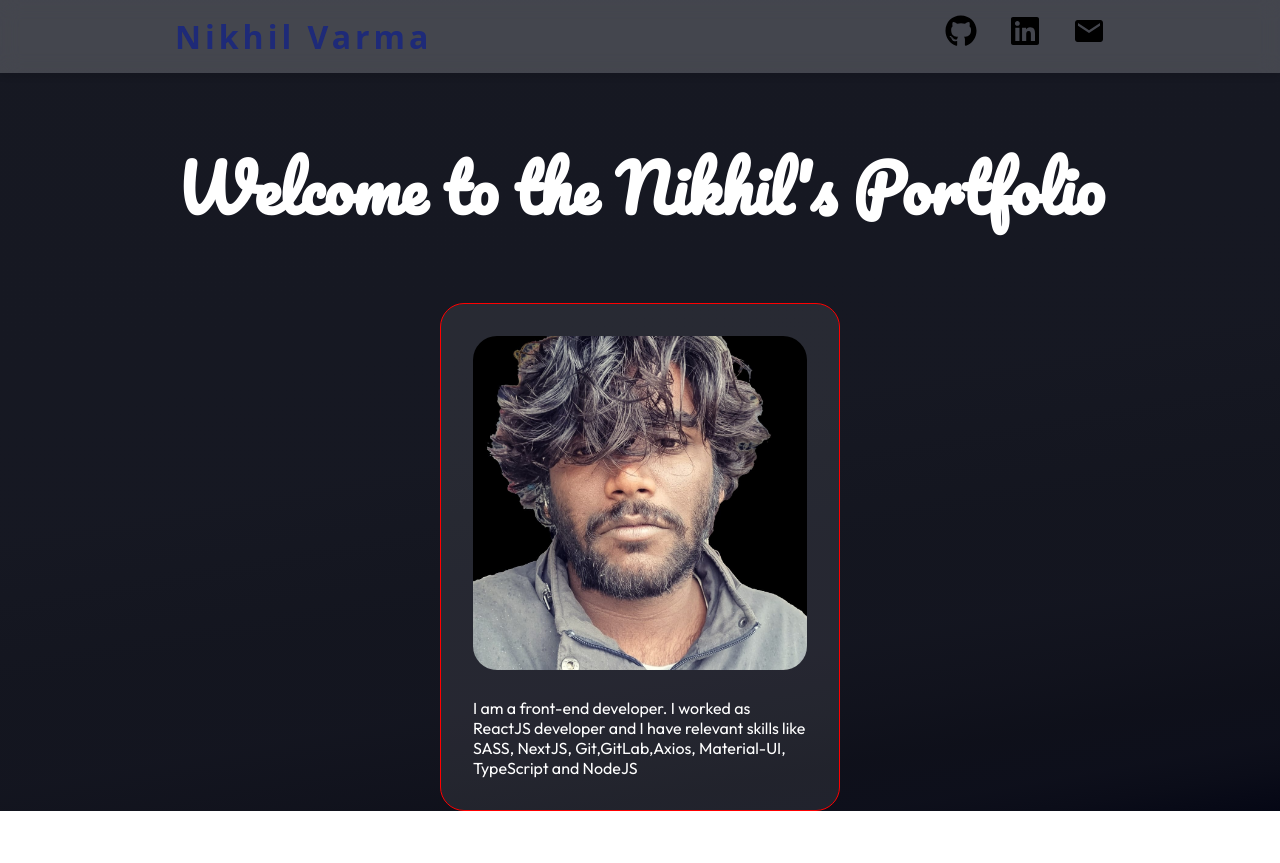
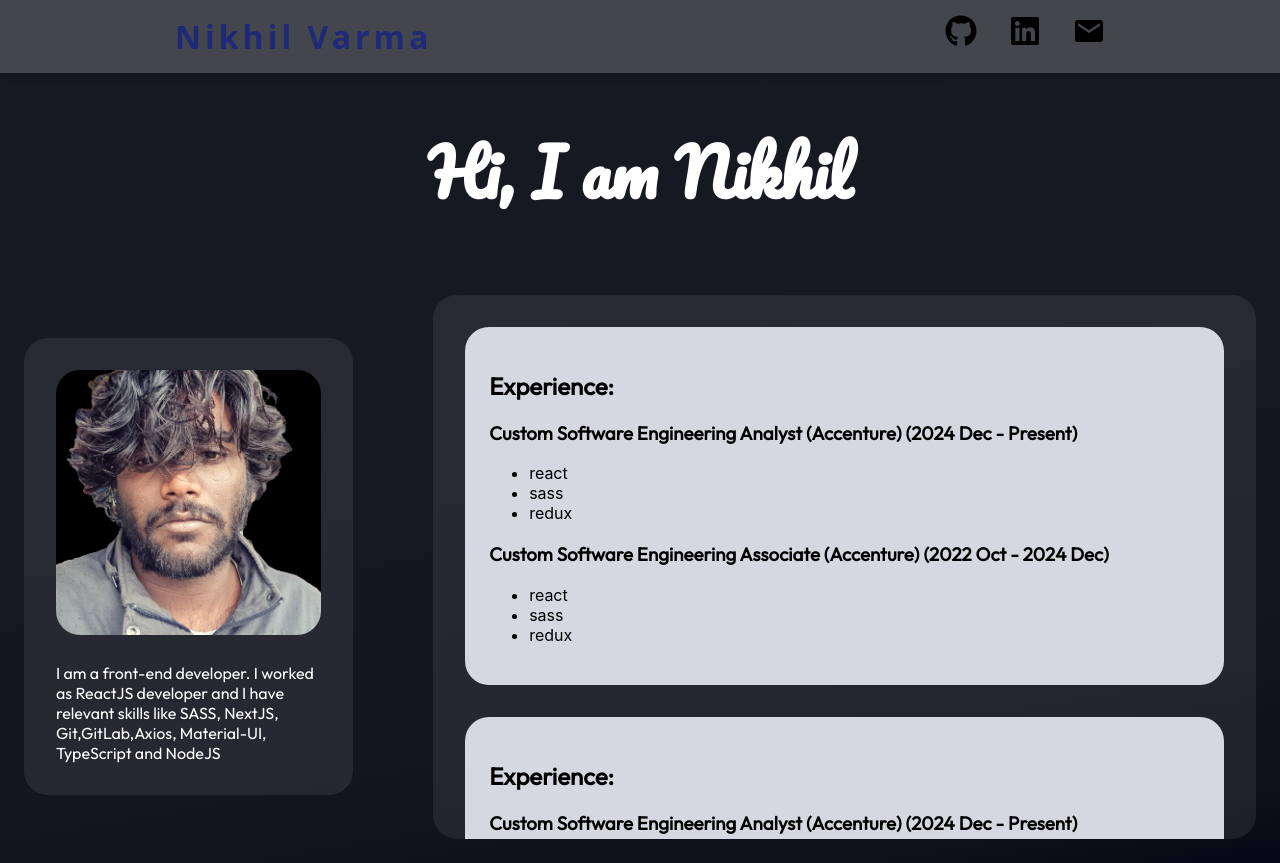
Before and after one commit to nikhilvarma140/personal_portfolio, a React (Create React App) app: page / in a window 1280 px wide. Before the commit the page ends 811 px from the top, so only its background shows below. Built offline with nearby package versions, Linux system fonts and the light colour scheme; a web font is replaced by a local one.

Commit message:
added cards

```diff
--- /dev/null
+++ b/src/components/Detail.css
@@ -0,0 +1,16 @@
+.detail_card{
+    background-color: #d6d8e1;    ;
+    border-radius: 1.5rem;
+    color: black;
+    padding: 1.5rem;
+}
+
+.title h2{
+    font-family: "Outfit", sans-serif;;
+    font-weight: 900;
+}
+.subtitle h3{
+    font-family: "Outfit", sans-serif;
+    font-weight: 700;
+    color: black;
+}
--- /dev/null
+++ b/src/components/Detail.jsx
@@ -0,0 +1,41 @@
+import React from "react";
+import "./Detail.css"
+
+const Detail = ()=>{
+    const data = {
+        info:["react","sass","redux"]
+    }
+    return(
+    <>
+        <div className="detail_card">
+           <div className="title">
+            <h2>Experience:</h2>
+           </div>
+           <div className="subtitle">
+              <h3>Custom Software Engineering Analyst (Accenture) (2024 Dec - Present)</h3>
+           </div>
+           <div className="points">
+            <ul>
+            {data.info.map((points,inx)=>(
+                        <li key={inx}>{points}</li>
+                ))}
+            </ul>
+
+           </div>
+           <div className="subtitle">
+              <h3>Custom Software Engineering Associate  (Accenture) (2022 Oct - 2024 Dec)</h3>
+           </div>
+           <div className="points">
+            <ul>
+            {data.info.map((points,inx)=>(
+                        <li key={inx}>{points}</li>
+                ))}
+            </ul>
+
+           </div>
+        </div>
+
+    </>)
+}
+
+export default Detail;
--- a/src/components/card.css
+++ b/src/components/card.css
@@ -1,10 +1,10 @@
 .card{
     display: flex;
     flex-direction: column;
-    max-width: 25rem;
-    border: 1px solid red;
+    /* max-width: 25rem; */
+    /* border: 1px solid red; */
     border-radius: 1.5rem;
-    padding: 2rem;
+    padding: 1rem;
     box-sizing: border-box;
     gap: 1.5rem;
     background-color: #ffffff14;
@@ -19,3 +19,9 @@ img{
     font-family: "Outfit", sans-serif;;
     font-weight: 400;
 }
+
+@media (min-width:767px) {
+    .card{
+        padding: 2rem;
+    }
+}
--- a/src/components/header.css
+++ b/src/components/header.css
@@ -33,6 +33,12 @@
     font-size: 1.5rem;
 
 }
+.logo:hover{
+    transform: translate(-1rem, -0.25rem);
+    cursor: pointer;
+    transition: transform 0.3s ease-in-out;
+    opacity: 0.7;
+}
 
 .links{
     display: flex;
--- a/src/components/home.css
+++ b/src/components/home.css
@@ -39,8 +39,27 @@
 h1 {
     font-family: "Pacifico", cursive;
     color:#ffffff;
+
+    font-size: 3rem;
+}
+.content{
+    padding: 1.5rem;
+    display: flex;
+    flex-direction: column;
+    align-items: center;
+    gap:2rem
+}
+.details{
+    display: flex;
+    flex-direction: column;
+    /* border: 1px solid red; */
+    border-radius: 1.5rem;
+    max-height: 30rem;
+    color: #ffffff;
+    overflow-y: auto;
     padding: 1rem;
-    font-size: 3rem;
+    background-color: #ffffff14;
+    gap: 2rem;
 }
 
 /*  font families
@@ -54,7 +73,15 @@ font-family: "Barlow Semi Condensed", sans-serif; */
     h1{
         font-size: 4rem;
     }
-
+    .content{
+        display: grid;
+        grid-template-columns: 1fr 2.5fr;
+        align-items: center;
+        gap:5rem
+    }
+    .details{
+        padding: 2rem;
+    }
 
 }
 .desc{
--- a/src/components/home.jsx
+++ b/src/components/home.jsx
@@ -4,6 +4,7 @@ import Header from "./Header.jsx"
 import { useSelector,useDispatch } from "react-redux";
 import { updateName } from "../state/state.js";
 import Card from "./Card.jsx";
+import Detail from "./Detail.jsx";
 const Home = () => {
     const state = useSelector(state => state.state)
     const dispath  = useDispatch();
@@ -15,7 +16,16 @@ const Home = () => {
     return(
         <div className="container" style={ste}>
             <Header />
-            <h1>Welcome to the Nikhil's Portfolio</h1>
+            <h1>Hi, I am Nikhil</h1>
+            <div className="content">
+            <Card />
+            <div className="details">
+                <Detail />
+                <Detail />
+                <Detail />
+            </div>
+            </div>
+
             {/* <button  onClick={handleClick}>click me</button>
             {show && state && (
                 <>
@@ -25,7 +35,7 @@ const Home = () => {
 
 
             )} */}
-            <Card />
+
 
 
         </div>
```
